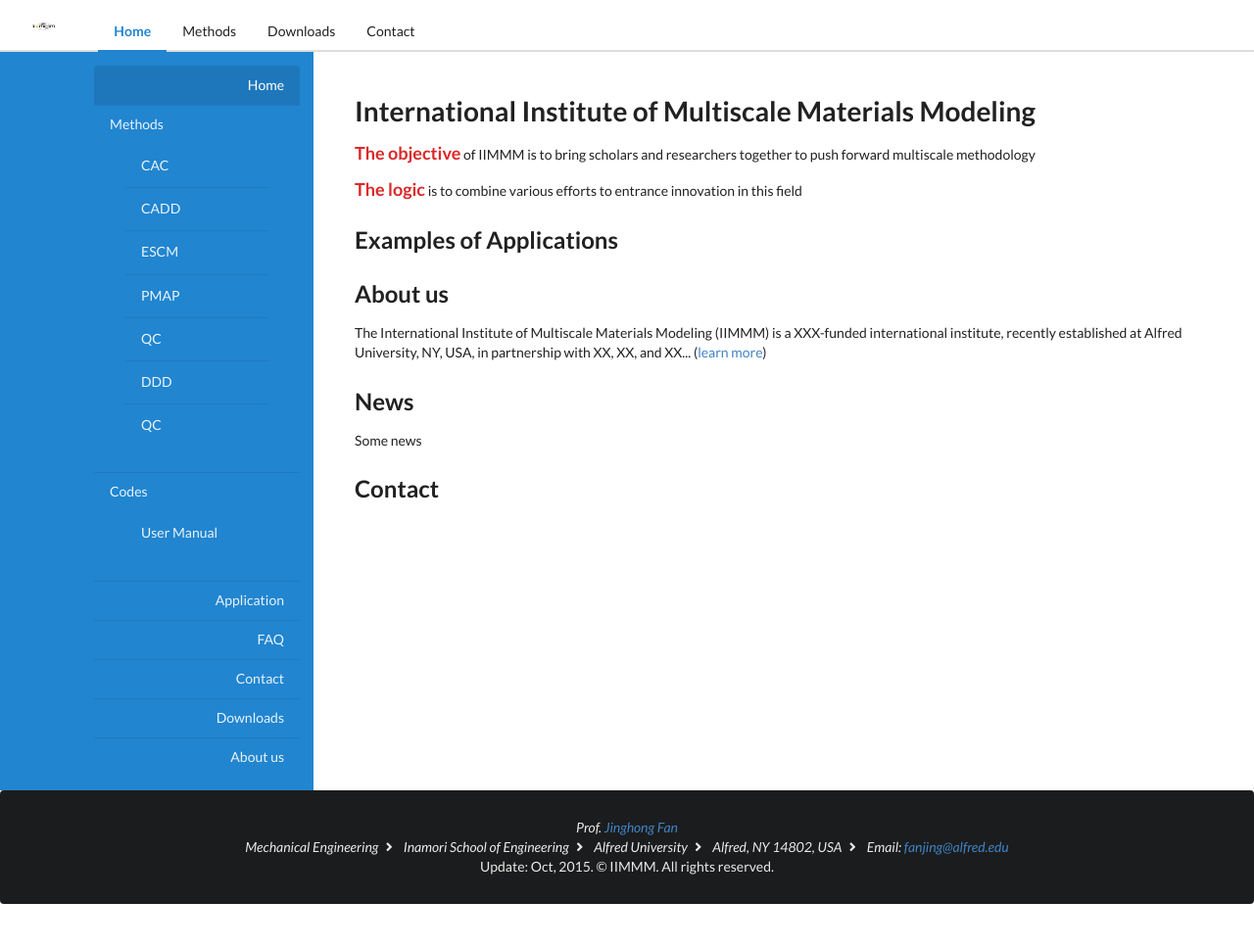
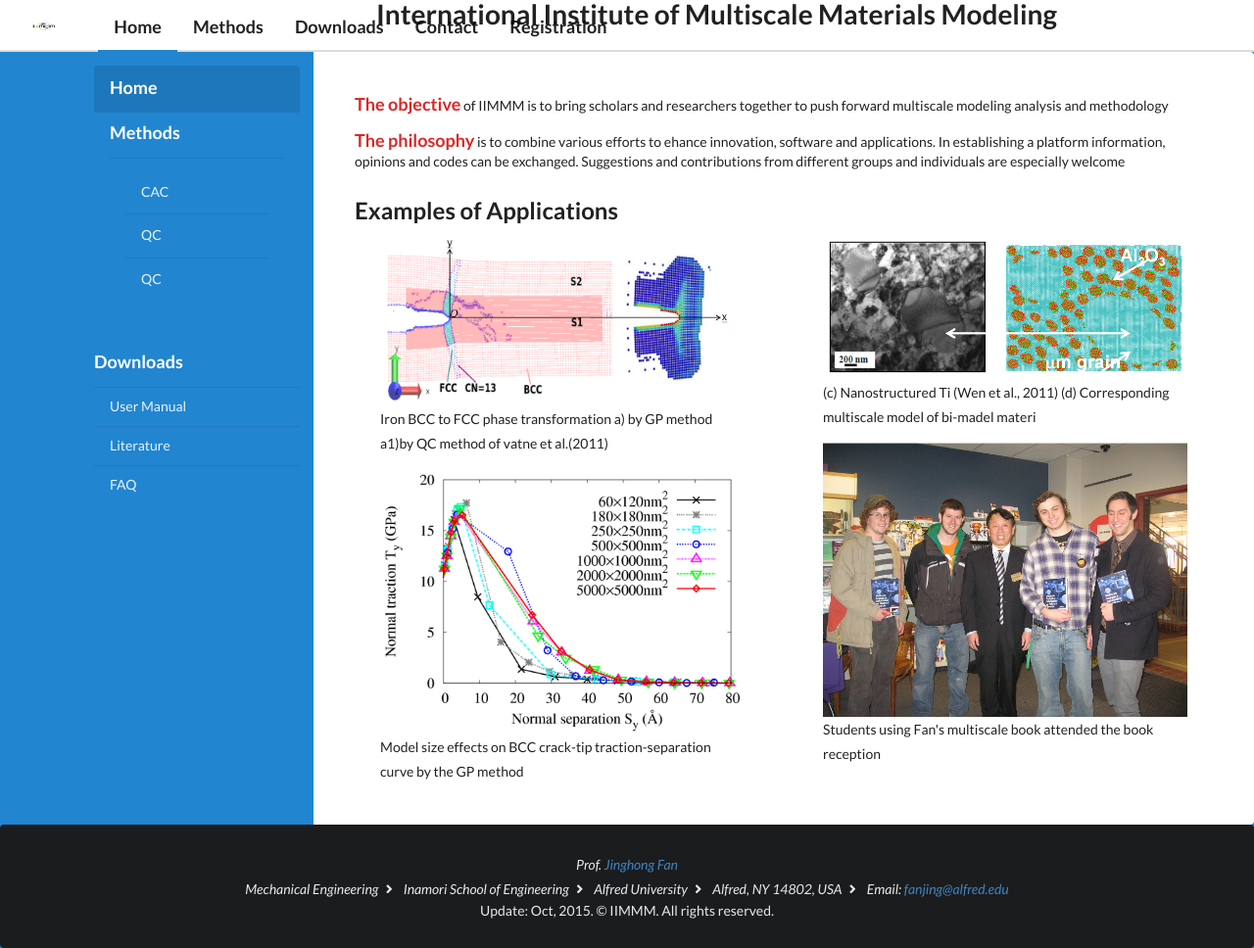
Before and after one commit to Harrmalik/multiscale, a PHP site: page / in a window 1280 px wide. Shown: the whole page at 98% size. Before the commit the page ends 923 px from the top, so only its background shows below. Run offline with PHP 8.4, Linux system fonts and the light colour scheme; some libraries are stand-ins or nearby versions.

Commit message:
Adding layouts

```diff
--- a/css/style.css
+++ b/css/style.css
@@ -1,10 +1,23 @@
 body.ui.grid {
    padding: 0;
    margin: 0;
+   font-size: 18px;
+   line-height: 140%;
+
+      background-color: #2185D0;
 }
+
 header.row.sixteen.wide.column {
    margin: 0;
    padding: 0;
+   background-color: #fff;
+}
+
+h1 {
+    position: absolute;
+    top: 0;
+    left: 30%;
+    z-index: 1;
 }
 
 #menu {
@@ -52,11 +65,18 @@ article#content {
    padding: 3em !important;
 }
 
+section div article.eight.wide.column.splash {
+   padding: 0 ;
+}
+
+section div article.eight.wide.column.splash img {
+   min-width: 300px;
+}
+
 footer.row {
    position: absolute;
    bottom: 0;
    padding: 0 !important;
-   max-height: 130px;
    text-align: center;
 }
 
--- a/index.php
+++ b/index.php
@@ -4,20 +4,37 @@
       <?php include_once "layout/sidenav.php"; ?>
 
          <article id="content" class="sixteen wide mobile twelve wide tablet twelve wide computer column">
-            <h1> International Institute of Multiscale Materials Modeling </h1>
             <p><span class="ui red header">The objective</span> of IIMMM is to bring scholars and researchers together to push
-            forward multiscale methodology</p>
+            forward multiscale modeling analysis and methodology</p>
 
-            <p><span class="ui red header">The logic</span> is to combine various efforts to entrance innovation in this field</p>
+            <p><span class="ui red header">The philosophy</span> is to combine various efforts to ehance innovation, software
+            and applications. In establishing a platform information, opinions and codes can be exchanged. Suggestions and
+            contributions from different groups and individuals are especially welcome</p>
 
-            <h2> Examples of Applications</h2>
-            <h2> About us </h2>
-            The International Institute of Multiscale Materials Modeling (IIMMM) is a XXX-funded international institute, recently established at Alfred University, NY, USA, in partnership with XX, XX, and XX... (<a href="about.php">learn more</a>)
+            <h2 class="ui header"> Examples of Applications</h2>
+            <div class="ui grid stackable" id="images">
+               <article class="eight wide column splash">
+                  <figure>
+                     <img src="img/Crack_tip Comparison.PNG" class="ui image" />
+                     <figcaption>Iron BCC to FCC phase transformation a) by GP method a1)by QC method of vatne et al.(2011)</figcaption>
+                  </figure>
+                  <figure>
+                     <img src="img/TS_curves.png" class="ui image" />
+                     <figcaption>Model size effects on BCC crack-tip traction-separation curve by the GP method</figcaption>
+                  </figure>
+               </article>
 
-            <h2> News </h2>
-            Some news
-
-            <h2>Contact<a name="contact"></a></h2>
+               <article class="eight wide column splash">
+                  <figure>
+                     <img src="img/AluminaGrain.PNG" class="ui image" />
+                     <figcaption>(c) Nanostructured Ti (Wen et al., 2011) (d) Corresponding multiscale model of bi-madel materi</figcaption>
+                  </figure>
+                  <figure>
+                     <img src="img/booksign.png" class="ui image" />
+                     <figcaption>Students using Fan's multiscale book attended the book reception</figcaption>
+                  </figure>
+               </article>
+            </div>
          </article>
    </section>
 
--- a/layout/header.php
+++ b/layout/header.php
@@ -11,14 +11,16 @@
 
 <body class="ui grid">
    <header class="row sixteen wide column">
+      <h1 class="ui header">International Institute of Multiscale Materials Modeling</h1>
          <nav id="menu" class="ui blue secondary pointing menu">
             <h2 class="ui item header">
-               <img src="iimmm_logo.jpg" alt="International Institute of Multiscale Materials Modeling Logo" class="ui image Medium" />
+               <img src="/iimmm/iimmm_logo.jpg" alt="International Institute of Multiscale Materials Modeling Logo" class="ui image Medium" />
             </h2>
-           <a class="item active" href="index.php">Home</a>
-           <a class="item" href="methods.php">Methods</a>
-           <a class="item" href="codes.php">Downloads</a>
-           <a class="item" href="application.php">Contact</a>
+           <a class="item active" href="/iimmm/index.php"><h3 class="ui header">Home</h3></a>
+           <a class="item" href="/iimmm/partials/methods.php"><h3 class="ui header">Methods</h3></a>
+           <a class="item" href="/iimmm/partials/codes.php"><h3 class="ui header">Downloads</h3></a>
+           <a class="item" href="/iimmm/partials/application.php"><h3 class="ui header">Contact</h3></a>
+           <a class="item" href="/iimmm/partials/application.php"><h3 class="ui header">Registration</h3></a>
         </nav>
 
        <nav id='m_nav' class="ui inverted menu">
--- a/layout/sidenav.php
+++ b/layout/sidenav.php
@@ -1,40 +1,23 @@
-<aside class="sixteen wide mobile four wide tablet four wide computer column right aligned blue segment">
-   <nav class="ui vertical menu blue inverted">
+<aside class="sixteen wide mobile four wide tablet four wide computer column right blue aligned inverted segment">
+   <nav class="ui vertical inverted blue menu">
       <a class="active item">
-       Home
+       <h3 class="ui inverted header">Home</h3>
       </a>
       <div class="ui dropdown item">
-       Methods
+       <h3 class="ui inverted header">Methods</h3>
        <div class="item">
           <a class="item" href="#">CAC</a>
-          <a class="item" href="#">CADD</a>
-          <a class="item" href="#">ESCM</a>
-          <a class="item" href="#">PMAP</a>
           <a class="item" href="#">QC</a>
-          <a class="item" href="#">DDD</a>
           <a class="item" href="#">QC</a>
        </div>
       </div>
-      <div class="ui dropdown item">
-       Codes
-       <div class="item">
-          <a class="item" href="#">User Manual</a>
-       </div>
-      </div>
+       <h3 class="ui inverted header" style="margin-right:30">Downloads</h3>
+       <a class="item" href="#">User Manual</a>
       <a class="item">
-       Application
+       Literature
       </a>
       <a class="item">
        FAQ
       </a>
-      <a class="item">
-       Contact
-      </a>
-      <a class="item">
-       Downloads
-      </a>
-      <a class="item">
-       About us
-      </a>
    </nav>
 </aside>
```
Also changed, not shown: partials/downloads.php (added, +11 -0 lines), partials/methods.php (added, +11 -0 lines), Home_Web_Design_10_23_15.png (added), img/AluminaGrain.PNG (added), img/Crack_tip Comparison.PNG (added), img/TS_curves.png (added), img/booksign.png (added), 4 other files.
